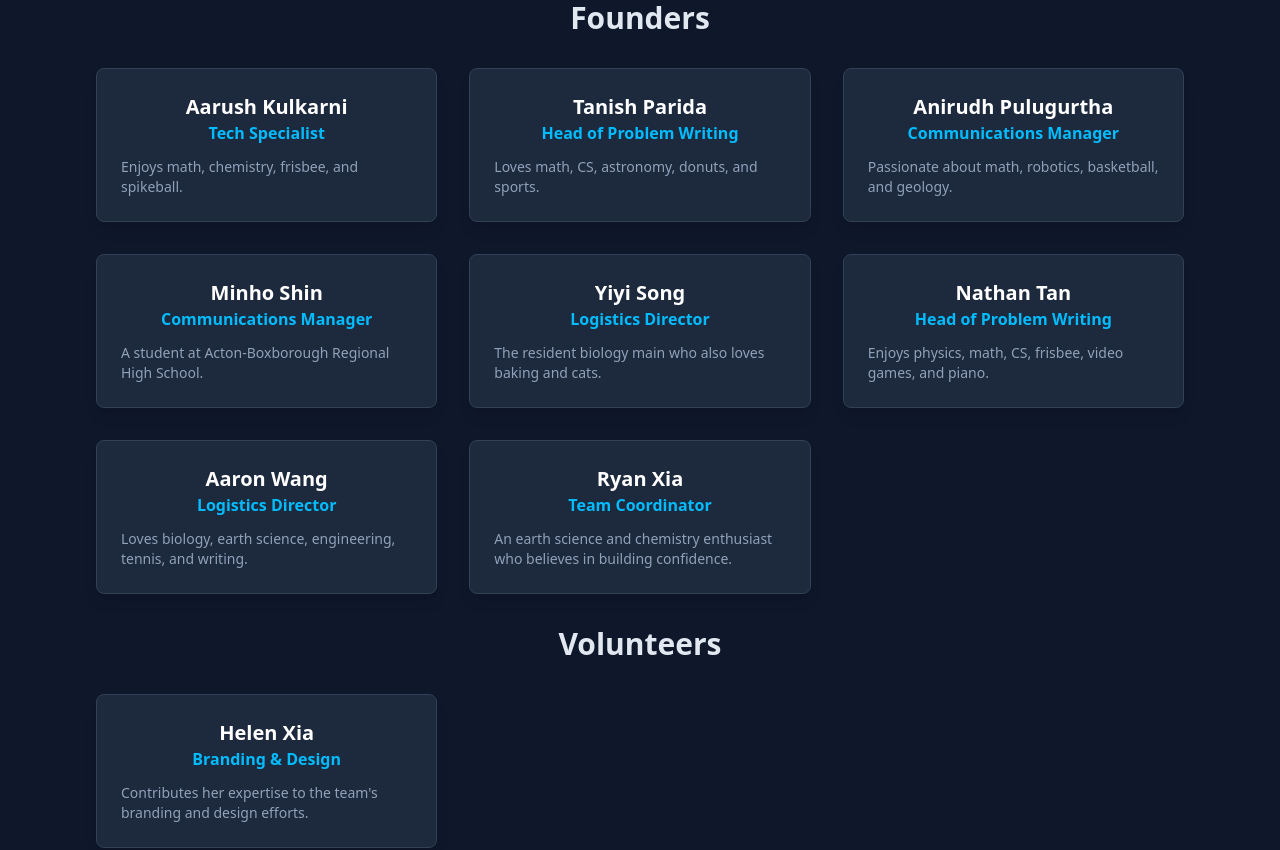
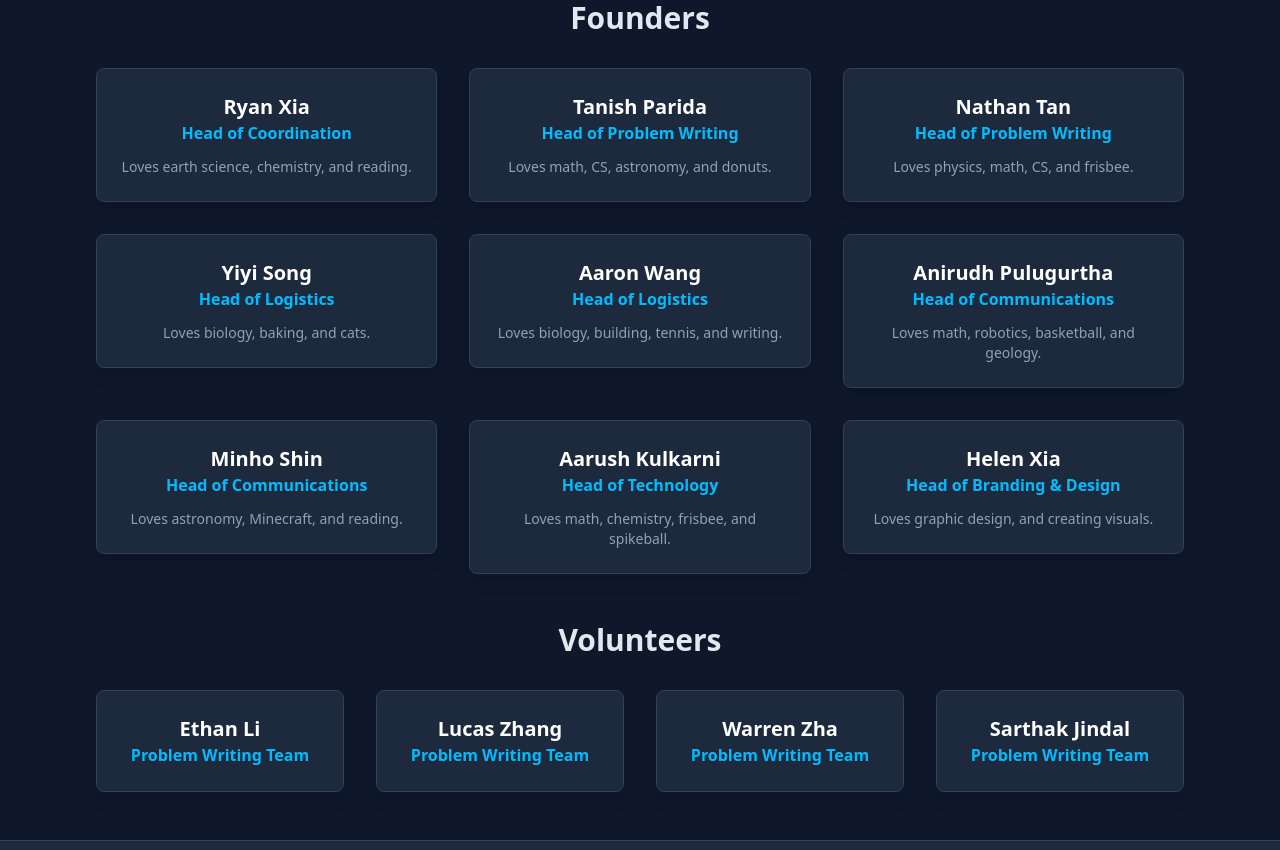
Before and after one commit to ak4774blog/abst-website, a React (Vite) app: page /about in a window 1280 px wide. Shown: the part 300-1150 px from the top of the page. Built offline with nearby package versions, Linux system fonts and the light colour scheme.

Commit message:
made edits to about us page

```diff
--- a/index.html
+++ b/index.html
@@ -3,7 +3,7 @@
   <head>
     <meta charset="UTF-8" />
     <!-- This line is the favicon for most browsers -->
-    <link rel="icon" type="image/jpeg" href="/logoabst.jpeg" />
+    <link rel="icon" type="image/jpeg" href="/logoabst.png" />
     <!-- This is for Safari on iOS -->
     <link rel="apple-touch-icon" href="/logoabst.jpeg" />
     <meta name="viewport" content="width=device-width, initial-scale=1.0" />
--- a/src/components/Navbar.jsx
+++ b/src/components/Navbar.jsx
@@ -22,7 +22,7 @@ export default function Navbar() {
           <div className="flex h-16 items-center justify-between space-x-6">
             <Link to="/" className="flex items-center">
               <div className="hidden md:flex items-center space-x-3">
-                <img className="h-8 w-auto" src="/logoabst.jpeg" alt="ABST Logo" />
+                <img className="h-8 w-auto" src="/logoabst.png" alt="ABST Logo" />
                 <span className="font-semibold text-white">Acton-Boxborough Science Tournament</span>
               </div>
               <div className="md:hidden">
--- a/src/pages/AboutUs.jsx
+++ b/src/pages/AboutUs.jsx
@@ -1,19 +1,37 @@
 import { useState } from 'react';
 import AnimatedPage from '../components/AnimatedPage';
+
+// Card for Founders with expandable bio
 function TeamMemberCard({ member, isExpanded, onToggle }) {
   return (
     <div
       onClick={onToggle}
-      className="flex h-full cursor-pointer flex-col rounded-lg border border-slate-700 bg-slate-800 p-6 text-center shadow-lg transition-all duration-300 ease-in-out hover:shadow-cyan-500/10 hover:scale-[1.02]"
+      className="flex cursor-pointer flex-col rounded-lg border border-slate-700 bg-slate-800 p-6 text-center shadow-lg transition-all duration-300 ease-in-out hover:scale-[1.02] hover:shadow-cyan-500/10"
     >
       <h3 className="text-xl font-bold text-white">{member.name}</h3>
       <p className="mb-3 font-semibold text-sky-400">{member.role}</p>
-      <p className="text-left text-sm text-slate-400">
+      {/* CHANGE: The className is now dynamic. It's 'text-center' for shortBio and 'text-left' for longBio. */}
+      <p
+        className={`min-h-[20px] text-sm text-slate-400 ${isExpanded ? 'text-left' : 'text-center'}`}
+      >
         {isExpanded ? member.longBio : member.shortBio}
       </p>
     </div>
   );
 }
+
+// Card for Volunteers (no bio)
+function VolunteerCard({ member }) {
+  return (
+    <div
+      className="flex flex-col rounded-lg border border-slate-700 bg-slate-800 p-6 text-center shadow-lg"
+    >
+      <h3 className="text-xl font-bold text-white">{member.name}</h3>
+      <p className="font-semibold text-sky-400">{member.role}</p>
+    </div>
+  );
+}
+
 
 export default function AboutUs() {
   const [expandedCard, setExpandedCard] = useState(null);
@@ -26,33 +44,69 @@ export default function AboutUs() {
     }
   };
 
-  const teamData = [
-    { name: "Aarush Kulkarni", role: "Tech Specialist", shortBio: "Enjoys math, chemistry, frisbee, and spikeball.", longBio: "Aarush is a student at Acton-Boxborough Regional High School. For fun, he likes going outside and playing frisbee, or spikeball inside. Additionally, he enjoys studying math and chemistry in his free time." },
-    { name: "Tanish Parida", role: "Head of Problem Writing", shortBio: "Loves math, CS, astronomy, donuts, and sports.", longBio: "Tanish is a student at Acton-Boxborough Regional High School. In his free time, he likes to do math/cs/astronomy things. He also like eating donuts and playing/watching sports with his friends." },
-    { name: "Anirudh Pulugurtha", role: "Communications Manager", shortBio: "Passionate about math, robotics, basketball, and geology.", longBio: "Anirudh Pulugurtha is a student at Acton-Boxborough Regional High School. Outside of science, he enjoys math, robotics, and basketball. Within science, he enjoys geology, and also likes testing his thinking with different inquiry topics. Anirudh felt left out of Science as a middle schooler, and he hopes to change this for as many people as possible through ABST." },
-    { name: "Minho Shin", role: "Communications Manager", shortBio: "A student at Acton-Boxborough Regional High School.", longBio: "Minho Shin is a student at Acton-Boxborough Regional High School." },
-    { name: "Yiyi Song", role: "Logistics Director", shortBio: "The resident biology main who also loves baking and cats.", longBio: "Yiyi Song is a student from Acton-Boxborough Regional High School. Within science, she is the resident bio main, and apart from that she likes baking, sleeping, cats, cats, and cats." },
-    { name: "Nathan Tan", role: "Head of Problem Writing", shortBio: "Enjoys physics, math, CS, frisbee, video games, and piano.", longBio: "Nathan Tan is a student from Acton-Boxborough Regional High School. He enjoys physics and math, as well as computer science. In his free time, he also enjoys playing frisbee, video games, and also practicing the piano." },
-    { name: "Aaron Wang", role: "Logistics Director", shortBio: "Loves biology, earth science, engineering, tennis, and writing.", longBio: "Aaron Wang is a student from Acton-Boxborough Regional High School. He enjoys biology, earth science, as well as engineering. Aside from science, he enjoys tennis and writing. Aaron felt the lack of engaging science competitions, and he hopes ABST brings just that to the community." },
-    { name: "Ryan Xia", role: "Team Coordinator", shortBio: "An earth science and chemistry enthusiast who believes in building confidence.", longBio: "Ryan Xia is a student from Acton-Boxborough Regional High School who enjoys earth science and chemistry. His free time is forever spent in the pursuit of knowledge and imagination, and he hopes young minds will seek to do the same. Ryan strongly believes that building confidence and trust is the key to learning, and co-founded ABST in order to create a better environment for nurturing essential skills and understanding new concepts." },
-    { name: "Helen Xia", role: "Branding & Design", shortBio: "Contributes her expertise to the team's branding and design efforts.", longBio: "Helen Xia contributes her expertise to the team's branding and design efforts." }
+  const foundersData = [
+    {
+        "name": "Ryan Xia",
+        "role": "Head of Coordination",
+        "shortBio": "Loves earth science, chemistry, and reading.",
+        "longBio": "Ryan is a student at Acton-Boxborough Regional High School. In his free time, he likes to explore topics in earth science and chemistry. He also enjoys reading and the pursuit of new knowledge."
+    },
+    {
+        "name": "Tanish Parida",
+        "role": "Head of Problem Writing",
+        "shortBio": "Loves math, CS, astronomy, and donuts.",
+        "longBio": "Tanish is a student at Acton-Boxborough Regional High School. In his free time, he likes to do math, CS, and astronomy related things. He also likes eating donuts and playing sports with his friends."
+    },
+    {
+        "name": "Nathan Tan",
+        "role": "Head of Problem Writing",
+        "shortBio": "Loves physics, math, CS, and frisbee.",
+        "longBio": "Nathan is a student at Acton-Boxborough Regional High School. In his free time, he likes to explore physics, math, and computer science. He also enjoys playing frisbee, video games, and practicing the piano."
+    },
+    {
+        "name": "Yiyi Song",
+        "role": "Head of Logistics",
+        "shortBio": "Loves biology, baking, and cats.",
+        "longBio": "Yiyi is a student at Acton-Boxborough Regional High School. In her free time, she likes to study biology and bake new things. She also really, really loves cats."
+    },
+    {
+        "name": "Aaron Wang",
+        "role": "Head of Logistics",
+        "shortBio": "Loves biology, building, tennis, and writing.",
+        "longBio": "Aaron is a student at Acton-Boxborough Regional High School. In his free time, he likes to learn about biology, earth science, and engineering. He also enjoys playing tennis and writing."
+    },
+    {
+        "name": "Anirudh Pulugurtha",
+        "role": "Head of Communications",
+        "shortBio": "Loves math, robotics, basketball, and geology.",
+        "longBio": "Anirudh is a student at Acton-Boxborough Regional High School. In his free time, he likes to work on robotics and explore geology. He also enjoys playing basketball and solving math problems."
+    },
+    {
+        "name": "Minho Shin",
+        "role": "Head of Communications",
+        "shortBio": "Loves astronomy, Minecraft, and reading.",
+        "longBio": "Minho is a student at Acton-Boxborough Regional High School. In his free time, he enjoys exploring through astronomy and building in Minecraft. He also likes to read; especially manhua and manga."
+    },
+    {
+        "name": "Aarush Kulkarni",
+        "role": "Head of Technology",
+        "shortBio": "Loves math, chemistry, frisbee, and spikeball.",
+        "longBio": "Aarush is a student at Acton-Boxborough Regional High School. In his free time, he likes to study math and chemistry. He also enjoys playing frisbee and spikeball with his friends."
+    },
+    {
+        "name": "Helen Xia",
+        "role": "Head of Branding & Design",
+        "shortBio": "Loves graphic design, and creating visuals.",
+        "longBio": "Helen is a student at Acton-Boxborough Regional High School. In her free time, she likes to practice her art and work on graphic design projects. She also enjoys creating strong branding and visuals for the team."
+    }
   ];
 
-  const founders = teamData.filter(member => member.name !== "Helen Xia");
-  const volunteers = teamData.filter(member => member.name === "Helen Xia");
-
-  const renderTeamGrid = (teamMembers) => (
-    <div className="grid grid-cols-1 gap-8 sm:grid-cols-2 lg:grid-cols-3">
-      {teamMembers.map((member) => (
-        <TeamMemberCard
-          key={member.name}
-          member={member}
-          isExpanded={expandedCard === member.name}
-          onToggle={() => handleCardClick(member.name)}
-        />
-      ))}
-    </div>
-  );
+  const volunteersData = [
+    { name: "Ethan Li", role: "Problem Writing Team" },
+    { name: "Lucas Zhang", role: "Problem Writing Team" },
+    { name: "Warren Zha", role: "Problem Writing Team" },
+    { name: "Sarthak Jindal", role: "Problem Writing Team" }
+  ];
 
   return (
   <AnimatedPage>
@@ -64,14 +118,27 @@ export default function AboutUs() {
         </p>
       </div>
 
-      <section className="mb-8">
+      <section className="mb-12">
         <h2 className="mb-8 text-center text-3xl font-bold text-slate-200">Founders</h2>
-        {renderTeamGrid(founders)}
+        <div className="grid grid-cols-1 gap-8 sm:grid-cols-2 lg:grid-cols-3 items-start">
+            {foundersData.map((member) => (
+                <TeamMemberCard
+                key={member.name}
+                member={member}
+                isExpanded={expandedCard === member.name}
+                onToggle={() => handleCardClick(member.name)}
+                />
+            ))}
+        </div>
       </section>
 
       <section>
         <h2 className="mb-8 text-center text-3xl font-bold text-slate-200">Volunteers</h2>
-        {renderTeamGrid(volunteers)}
+        <div className="grid grid-cols-1 gap-8 sm:grid-cols-2 lg:grid-cols-4 items-start">
+            {volunteersData.map((member) => (
+                <VolunteerCard key={member.name} member={member} />
+            ))}
+        </div>
       </section>
     </div>
     </AnimatedPage>
--- a/src/pages/Home.jsx
+++ b/src/pages/Home.jsx
@@ -3,7 +3,7 @@ import AnimatedPage from '../components/AnimatedPage';
 export default function Home() {
   return (
     <AnimatedPage>
-      <div className="bg-slate-800/50 backdrop-blur-sm">
+      <div className="backdrop-blur-sm">
         <div className="max-w-5xl mx-auto px-4 py-20 text-center sm:px-6 lg:px-8">
           <h1 className="text-4xl font-extrabold tracking-tight text-white sm:text-5xl lg:text-6xl">
             Acton-Boxborough Science Tournament
```
Also changed, not shown: public/logoabst.jpeg (deleted), public/logoabst.png (added).
